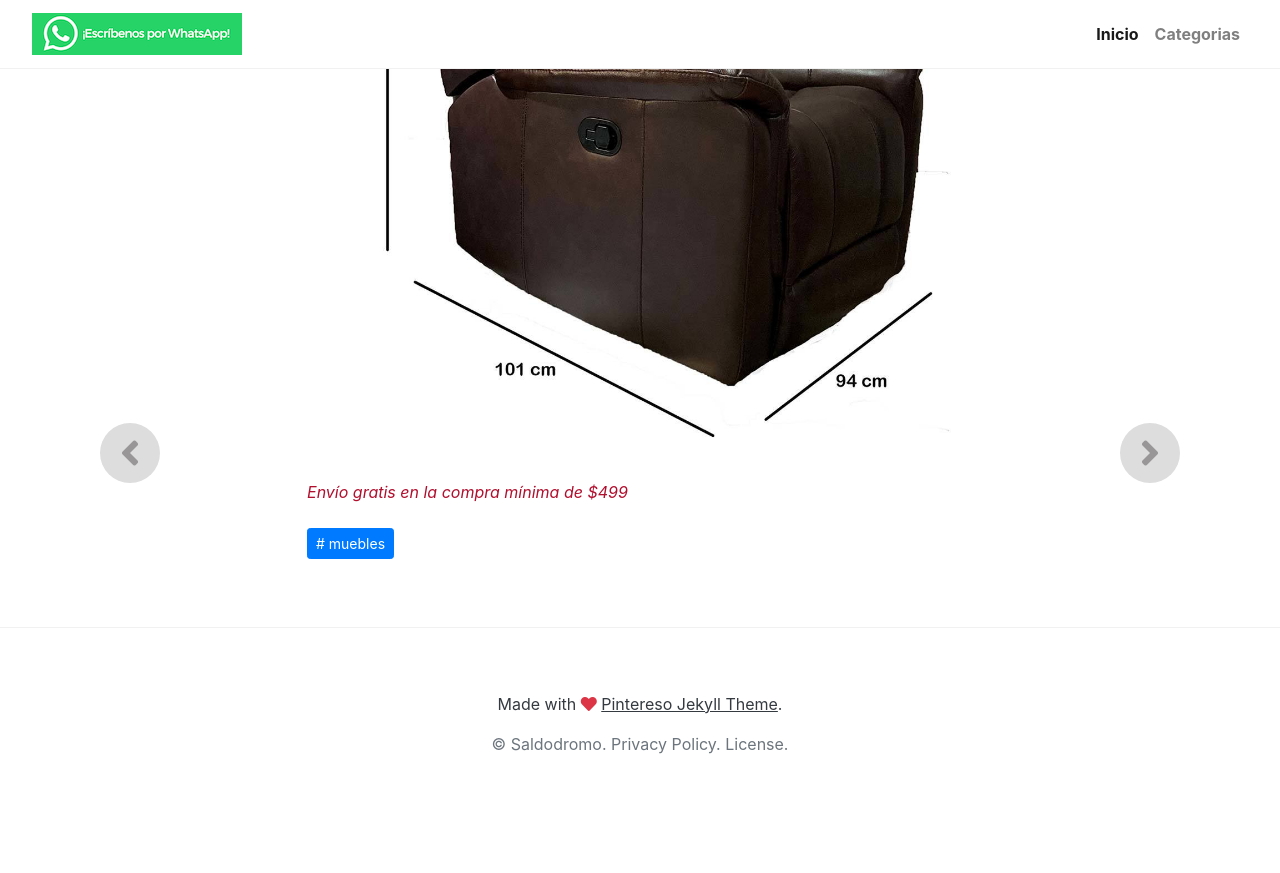
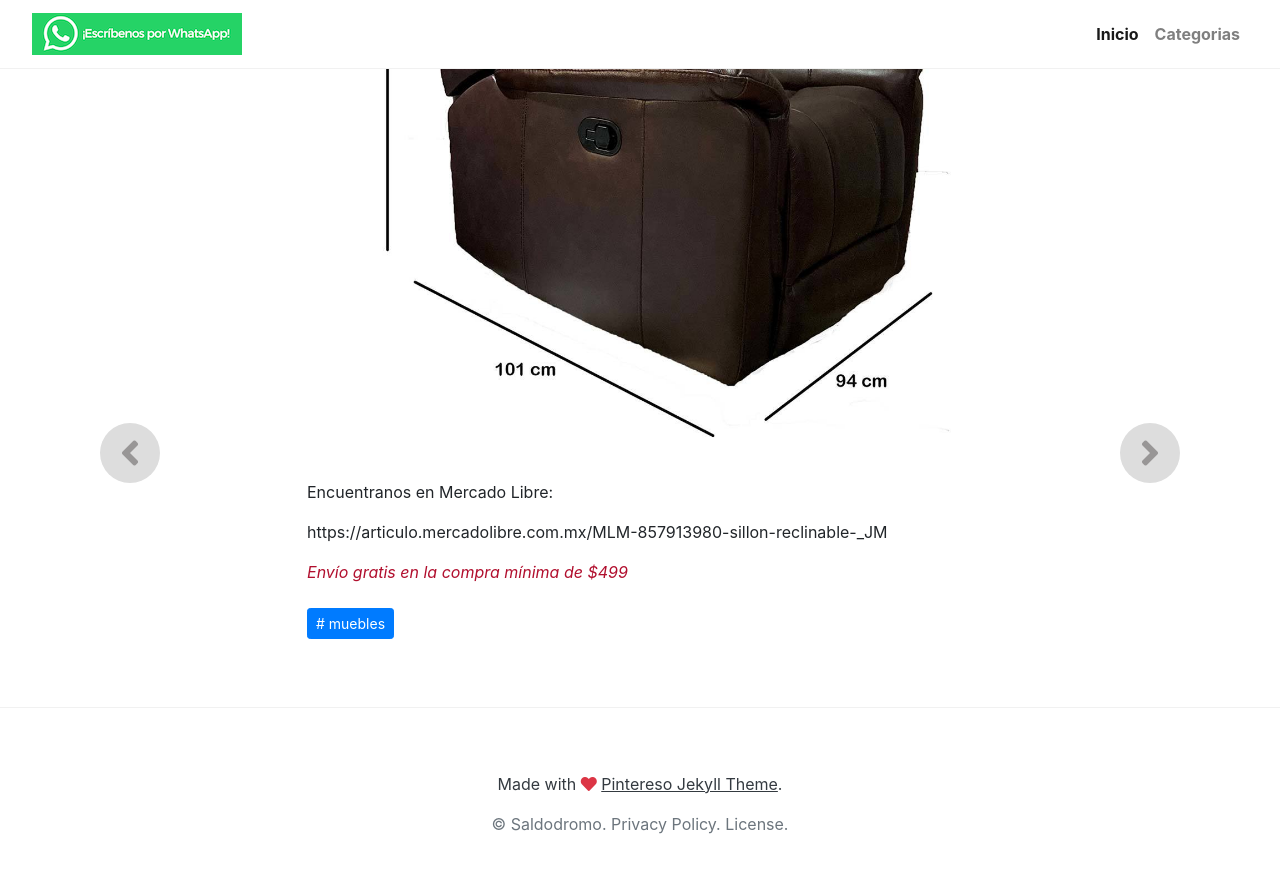
Before and after one commit to saldodromo-mx/webpage, a Jekyll site: the page built from _posts/2020-12-18-reclinable.md, in a window 1280 px wide and 900 px high, scrolled down 1736 px. Shown: the top 873 px of the window. Built offline with Jekyll 4.4.1, drawn with Linux system fonts in a browser that asks for light colours; nearby versions of some CDN libraries; library files that are not in the unit come from our copies; comment, search, counter and statistics services are not loaded; before the commit the page ends 2556 px from its top, so only the background shows below that.

Commit message:
Update 2020-12-18-reclinable.md

```diff
--- a/_posts/2020-12-18-reclinable.md
+++ b/_posts/2020-12-18-reclinable.md
@@ -27,3 +27,7 @@ Fotos con fin ilustrativo
 ![img-2](../assets/images/656768_16272878567454.jpg)
 
 ![img-3](../assets/images/656768_16272879812638.jpg)
+
+Encuentranos en Mercado Libre:
+
+https://articulo.mercadolibre.com.mx/MLM-857913980-sillon-reclinable-_JM
```
